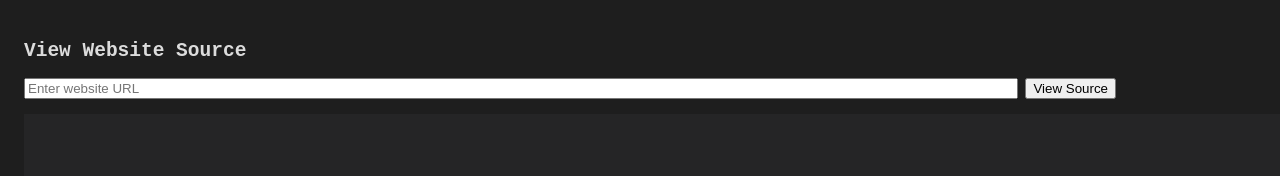
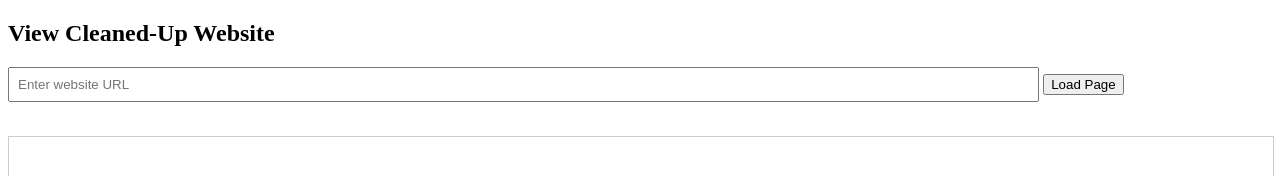
Before and after one commit to CWD273/source-viewer, a plain HTML site: page index.html in a window 1280 px wide. Shown: the top 176 px of the page. Drawn offline with Linux system fonts and the light colour scheme.

Commit message:
Update index.html

```diff
--- a/index.html
+++ b/index.html
@@ -1,37 +1,31 @@
 <!DOCTYPE html>
-<html>
+<html lang="en">
 <head>
-  <title>Website Source Viewer</title>
+    <title>CWD Source Viewer</title>
+
     <style>
-    body { font-family: monospace; padding: 1rem; background: #1e1e1e; color: #dcdcdc; }
-    textarea { width: 100%; height: 85vh; background: #252526; color: #dcdcdc; border: none; padding: 1rem; }
+        <link rel="stylesheet" href="styles.css">
+        body { font-family: Arial, sans-serif; text-align: center; padding: 1rem; }
+        input { width: 80%; padding: 0.5rem; margin-bottom: 1rem; }
+        iframe { width: 100%; height: 80vh; border: 1px solid #ccc; }
     </style>
 </head>
 <body>
-  <h2>View Website Source</h2>
-  <input type="text" id="urlInput" placeholder="Enter website URL" style="width: 80%;">
-  <button onclick="fetchSource()">View Source</button>
+
+    <h2>View Cleaned-Up Website</h2>
+    <input type="text" id="urlInput" placeholder="Enter website URL">
+    <button onclick="updateIframe()">Load Page</button>
     <br><br>
-  <textarea id="sourceOutput" readonly></textarea>
+
+    <iframe id="sourceIframe"></iframe>
 
     <script>
-async function fetchSource() {
+        function updateIframe() {
             const url = encodeURIComponent(document.getElementById('urlInput').value);
             const proxyUrl = `https://source-proxy.onrender.com/source?url=${url}`;
-
-  try {
-    const response = await fetch(proxyUrl);
-    const data = await response.json();
-
-    if (data.error) {
-      document.getElementById('sourceOutput').value = `⚠️ Error: ${data.error}`;
-    } else {
-      document.getElementById('sourceOutput').value = data.source;
-    }
-  } catch (err) {
-    document.getElementById('sourceOutput').value = "⚠️ Could not connect to server.";
-  }
+            document.getElementById('sourceIframe').src = proxyUrl;
         }
     </script>
+
 </body>
 </html>
```
Lines whose indentation alone changed are shown as unchanged.
